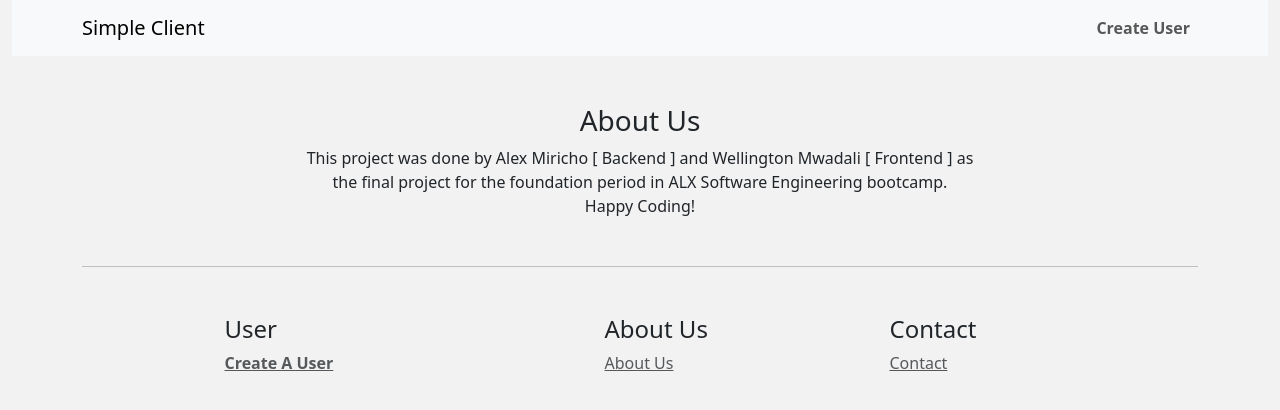
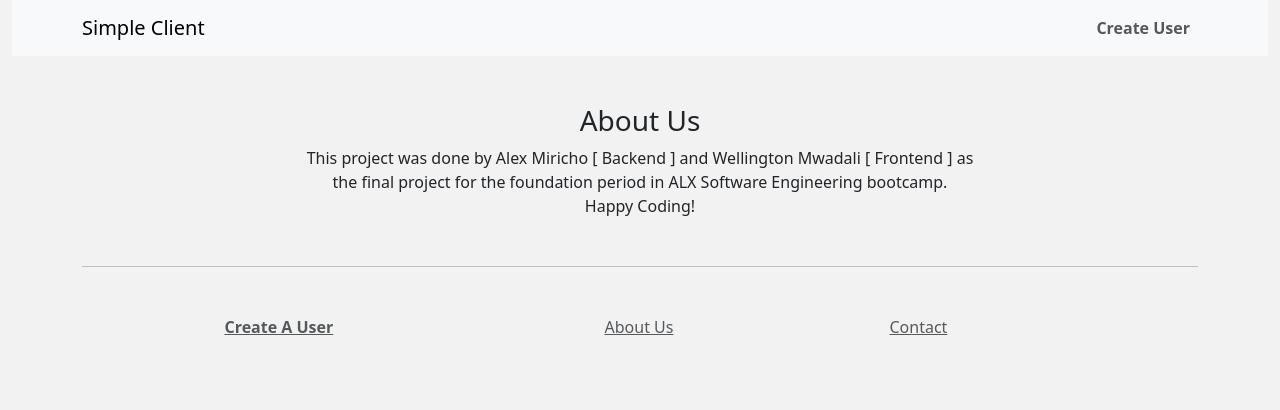
Before and after one commit to Gichbuoy/RESTful_API, a React (Create React App) app in the folder client/: page /about in a window 1280 px wide. Shown: the top 410 px of the page. Built offline with nearby package versions, Linux system fonts and the light colour scheme.

Commit message:
changed layout

```diff
--- a/client/src/components/layout/Footer.jsx
+++ b/client/src/components/layout/Footer.jsx
@@ -7,14 +7,14 @@ const Footer = () => {
       <hr />
       <Row className="mt-5 mb-5 justify-content-center">
         <Col md={{ span: 3, offset: 1 }}>
-          <h4>User</h4>
+
           <NavLink className="text-muted fw-bold" to="/create">
             Create A User
           </NavLink>
         </Col>
 
         <Col md={{ span: 3, offset: 1 }}>
-          <h4>About Us</h4>
+
 
           <NavLink className="text-muted" to="/about">
             About Us
@@ -22,7 +22,7 @@ const Footer = () => {
         </Col>
 
         <Col md={{ span: 3 }}>
-          <h4>Contact</h4>
+
           <NavLink className="text-muted" to="/contact">
             Contact
           </NavLink>
--- a/client/src/components/user/UserList.jsx
+++ b/client/src/components/user/UserList.jsx
@@ -45,9 +45,9 @@ const UserList = () => {
       ) : (
       <>
             <h3 className='text-center mb-3'>Users</h3>
+            <Row  className='justify-content-center'>
             {Object.values(users).map(user => (
-                <Row key={user.id} className='justify-content-center'>
-                    <Col lg={4}>
+                    <Col key={user.id} lg={4} className ="p-1">
                         <Card>
                             <Card.Body>
                                 <h4>{user.name}</h4>
@@ -60,8 +60,8 @@ const UserList = () => {
                             </Card.Body>
                         </Card>
                     </Col>
-                </Row>
             ))}
+             </Row>
             </>
       )}
         </Layout>
```
